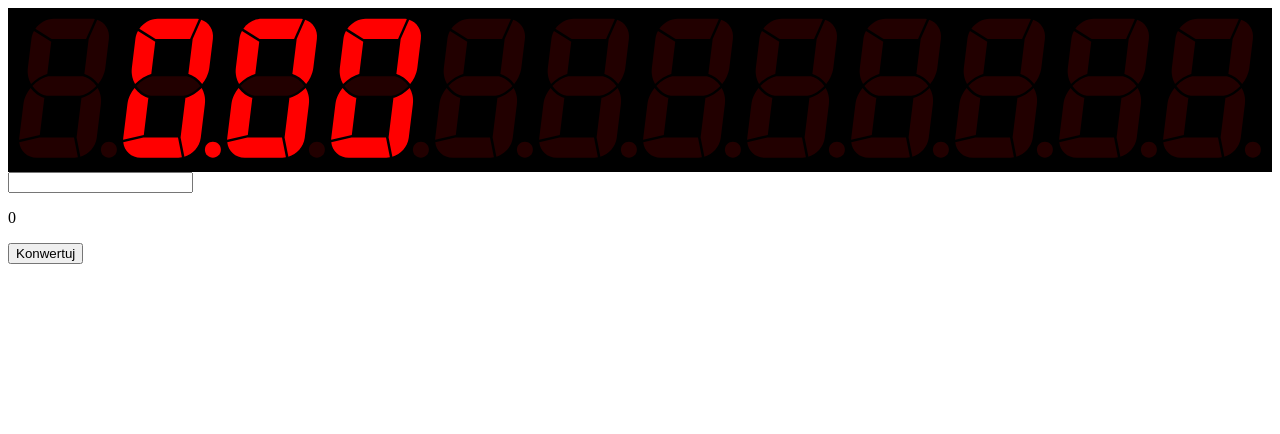
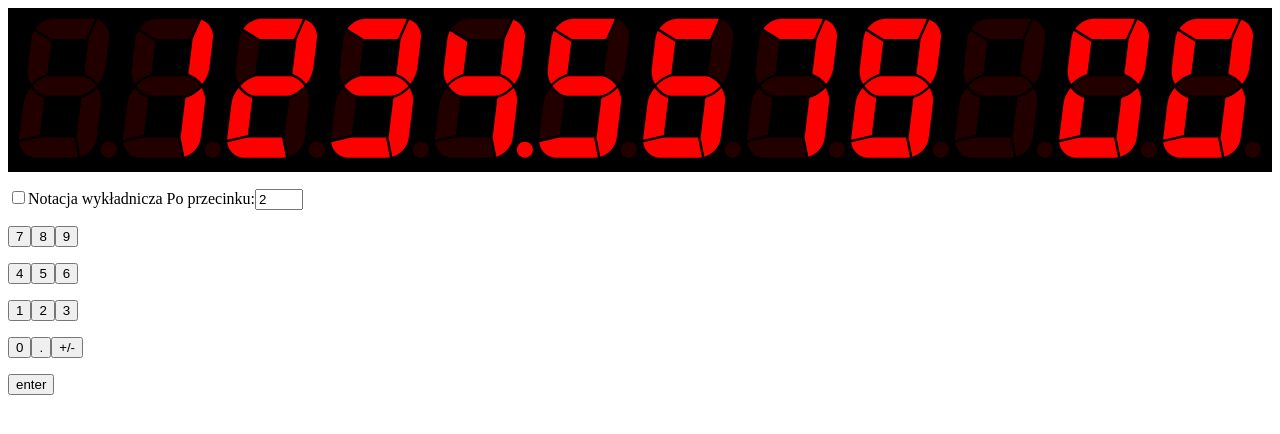
Before and after one commit to damjes/hp21react, a React (Vite) app: page / in a window 1280 px wide. Shown: the top 434 px of the page. Built offline with nearby package versions, Linux system fonts and the light colour scheme.

Commit message:
Działa wpisywanie cechy

```diff
--- a/src/App.tsx
+++ b/src/App.tsx
@@ -7,15 +7,20 @@ type LiczbaWyświetlana = number | ZawartośćWyświetlacza
 
 const długośćWyświetlacza = 12
 
+const cyfry = ['0', '1', '2', '3', '4', '5', '6', '7', '8', '9']
+
 function App() {
-	const [poPrzecinku, _setPoPrzecinku] = useState(2)
-	const [wykładnicza, _setWykładnicza] = useState(false)
-	const [napisInputa, setNapisInputa] = useState('')
-	const [liczba, setLiczba] = useState(0)
+	const [poPrzecinku, setPoPrzecinku] = useState(2)
+	const [wykładnicza, setWykładnicza] = useState(false)
+	const [x, setX] = useState<LiczbaWyświetlana>({napis: " 12345678 00", gdziePrzecinek: 4})
 
 	function zapiszMantyse(napisSurowy: string, miejsce: number): [string, number] {
+		console.log('napisSurowy', napisSurowy, 'miejsce', miejsce)
+		console.log('długość', napisSurowy.length)
 		const napisZeZnakiem = ((napisSurowy[0] === '-' ? '' : ' ') + napisSurowy)
-		const gdziePrzecinek = napisZeZnakiem.indexOf('.') - 1
+		const szukajPrzecinka = napisZeZnakiem.indexOf('.') - 1
+		console.log('szukajPrzecinka', szukajPrzecinka)
+		const gdziePrzecinek = szukajPrzecinka === -1-1 ? napisSurowy.length : szukajPrzecinka
 		const napis = napisZeZnakiem.replace('.', '').slice(0, miejsce - 1)
 
 		return [napis, gdziePrzecinek]
@@ -31,7 +36,14 @@ function App() {
 		const abs = Math.abs(liczba)
 
 		if(abs < 1e-99) {
-			return {napis: ' ' + '0'.repeat(poPrzecinku+1), gdziePrzecinek: 1}
+			const długośćMantysy = długośćWyświetlacza - (wykładnicza ? 2 : 0) - 2
+			const mantysa = ' ' + '0'
+				.repeat(poPrzecinku+1)
+				.slice(0, długośćMantysy)
+				.padEnd(długośćMantysy, ' ')
+			const cecha = wykładnicza ? ' 00' : ' '
+
+			return {napis: mantysa+cecha, gdziePrzecinek: 1}
 		}
 
 		if(abs > 1e99) {
@@ -49,7 +61,7 @@ function App() {
 		}
 
 		const [mantysa, cecha] = liczba.toExponential(poPrzecinku).split('e')
-		const [mantysaZeZnakiem, gdziePrzecinek] = zapiszMantyse(mantysa, długośćWyświetlacza - 3)
+		const [mantysaZeZnakiem, gdziePrzecinek] = zapiszMantyse(mantysa, długośćWyświetlacza - 2)
 		const cechaZWiodącymZerem = cecha.slice(1).padStart(2, '0')
 		const cechaZPoprawionymZnakiem = cecha[0].replace('+', ' ') + cechaZWiodącymZerem
 		const napis = mantysaZeZnakiem.padEnd(długośćWyświetlacza - 3) + cechaZPoprawionymZnakiem
@@ -58,33 +70,111 @@ function App() {
 	}
 
 	function czyWykładniczaWStringu(napis: string): boolean {
-		if(napis[-3] === '-')
+		if(napis[napis.length-3] === '-')
 			return true
 
-		if(napis[-3] === ' ')
-			return napis[-2] !== ' '
+		if(napis[napis.length-3] === ' ')
+			return napis[napis.length-2] !== ' '
 
 		return false
 	}
 
-	function konwertujNaLiczbę(napis: string): number {
+	function konwertujMantysęNaLiczbę(napis: string, gdziePrzecinek: number): number {
+		console.log('konwertujMantysęNaLiczbę', napis, gdziePrzecinek)
+
+		if(gdziePrzecinek === -1)
+			return Number(napis)
+
+		const mantysa = napis.slice(0, gdziePrzecinek+1) + '.' + napis.slice(gdziePrzecinek+1)
+		return Number(mantysa)
+	}
+
+	function konwertujNaLiczbę(napis: string, gdziePrzecinek: number): number {
 		if(czyWykładniczaWStringu(napis)) {
-			const mantysa = napis.slice(0, -3)
-			const cecha = napis.slice(-3)
+			const mantysa = konwertujMantysęNaLiczbę(napis.slice(0, -3), gdziePrzecinek)
+			const cecha = napis.slice(-3).replace(' ', '+')
 			const liczba = mantysa + 'e' + cecha
+			console.log('liczba', '"'+liczba+'"')
 			return Number(liczba)
 		} else {
-			return Number(napis)
+			return konwertujMantysęNaLiczbę(napis, gdziePrzecinek)
 		}
 	}
 
-	const {napis, gdziePrzecinek} = ustalZawartośćWyświetlacza(liczba)
+	function wprowadź(znak: string) {
+		const {napis, gdziePrzecinek} = typeof x === 'object' ? x : {
+			napis: ' '.repeat(długośćWyświetlacza),
+			gdziePrzecinek: -1
+		}
+
+		if(znak === 'enter') {
+			setX(konwertujNaLiczbę(napis, gdziePrzecinek))
+			return
+		}
+
+		console.log('napis', '"'+napis+'"')
+		console.log('gdziePrzecinek', gdziePrzecinek)
+		console.log('czyWykładniczaWStringu(napis)', czyWykładniczaWStringu(napis))
+
+		if(czyWykładniczaWStringu(napis)) {
+			if(znak === '-') {
+				const mantysa = napis.slice(0, -3) // nie używamy konwertujMantysęNaLiczbę, bo chcemy stringa bez przecinka na potrzeby wyświetlacza
+				const cecha = napis.slice(-2)
+				const znakCechy = napis[napis.length-3] === ' ' ? '-' : ' '
+				const nowyNapis = mantysa + znakCechy + cecha
+				setX({napis: nowyNapis, gdziePrzecinek})
+				return
+			}
+
+			if(!cyfry.includes(znak))
+				return
+
+			const mantysa = napis.slice(0, -3)
+			const nowyNapis = mantysa + napis[napis.length-3] +napis[napis.length-1] + znak
+			setX({napis: nowyNapis, gdziePrzecinek})
+		}
+
+		// TODO
+	}
+
+	const {napis, gdziePrzecinek} = ustalZawartośćWyświetlacza(x)
 
 	return <>
 		<Wyświetlacz napis={napis} przecinek={gdziePrzecinek} długość={długośćWyświetlacza} />
-		<input type="text" name="napis" value={napisInputa} onChange={e => setNapisInputa(e.target.value)} />
-		<p>{liczba}</p>
-		<button onClick={() => setLiczba(konwertujNaLiczbę(napisInputa))}>Konwertuj</button>
+		<p>
+			<input type="checkbox" checked={wykładnicza} onChange={e => setWykładnicza(e.target.checked)} />
+			Notacja wykładnicza Po przecinku:
+			<input
+				type="number"
+				value={poPrzecinku}
+				onChange={e => setPoPrzecinku(Number(e.target.value))}
+				min={0}
+				max={9}
+				/>
+		</p>
+		<p>
+			<button onClick={() => wprowadź('7')}>7</button>
+			<button onClick={() => wprowadź('8')}>8</button>
+			<button onClick={() => wprowadź('9')}>9</button>
+		</p>
+		<p>
+			<button onClick={() => wprowadź('4')}>4</button>
+			<button onClick={() => wprowadź('5')}>5</button>
+			<button onClick={() => wprowadź('6')}>6</button>
+		</p>
+		<p>
+			<button onClick={() => wprowadź('1')}>1</button>
+			<button onClick={() => wprowadź('2')}>2</button>
+			<button onClick={() => wprowadź('3')}>3</button>
+		</p>
+		<p>
+			<button onClick={() => wprowadź('0')}>0</button>
+			<button onClick={() => wprowadź('.')}>.</button>
+			<button onClick={() => wprowadź('-')}>+/-</button>
+		</p>
+		<p>
+			<button onClick={() => wprowadź('enter')}>enter</button>
+		</p>
 	</>
 }
 
```
